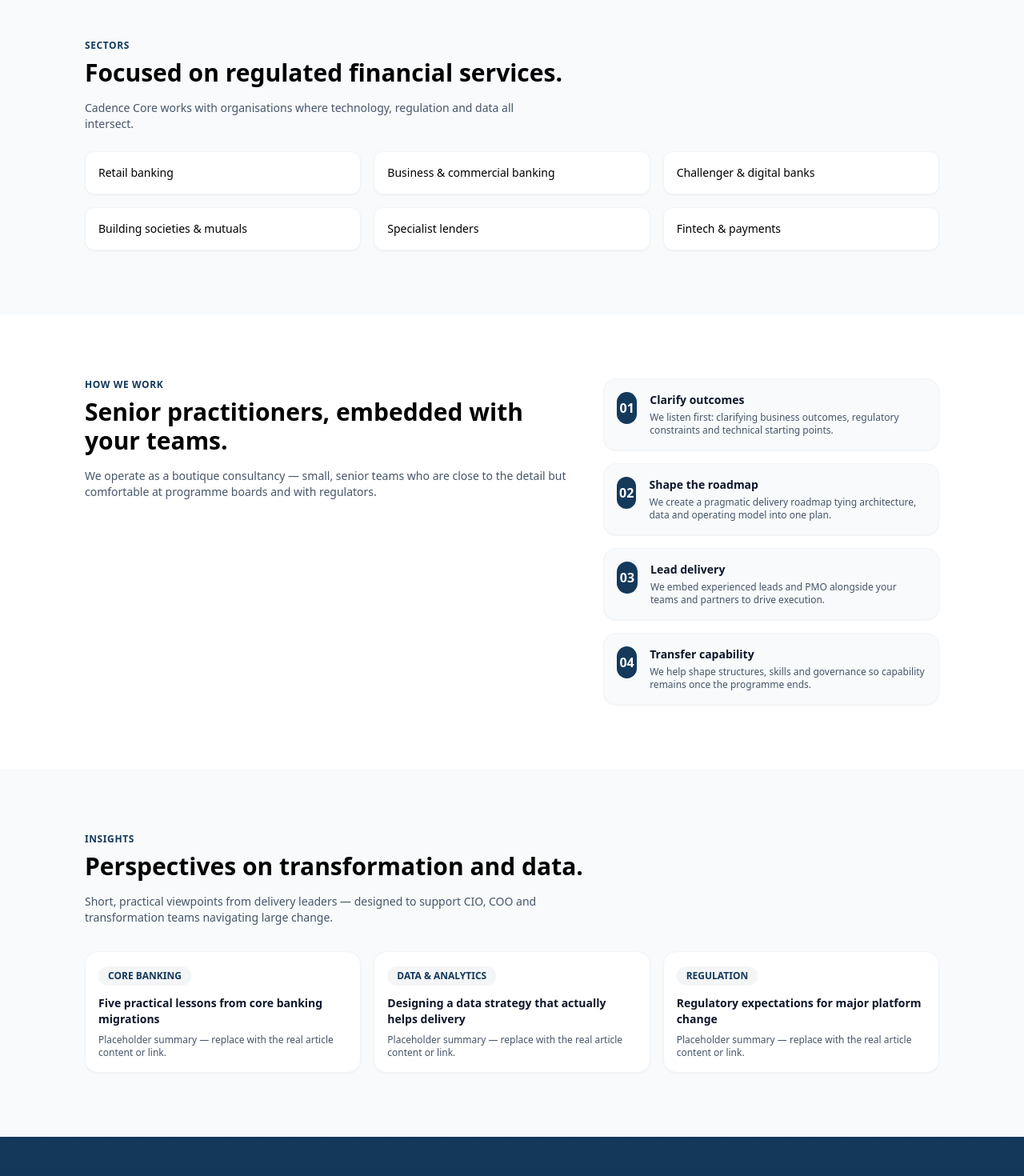
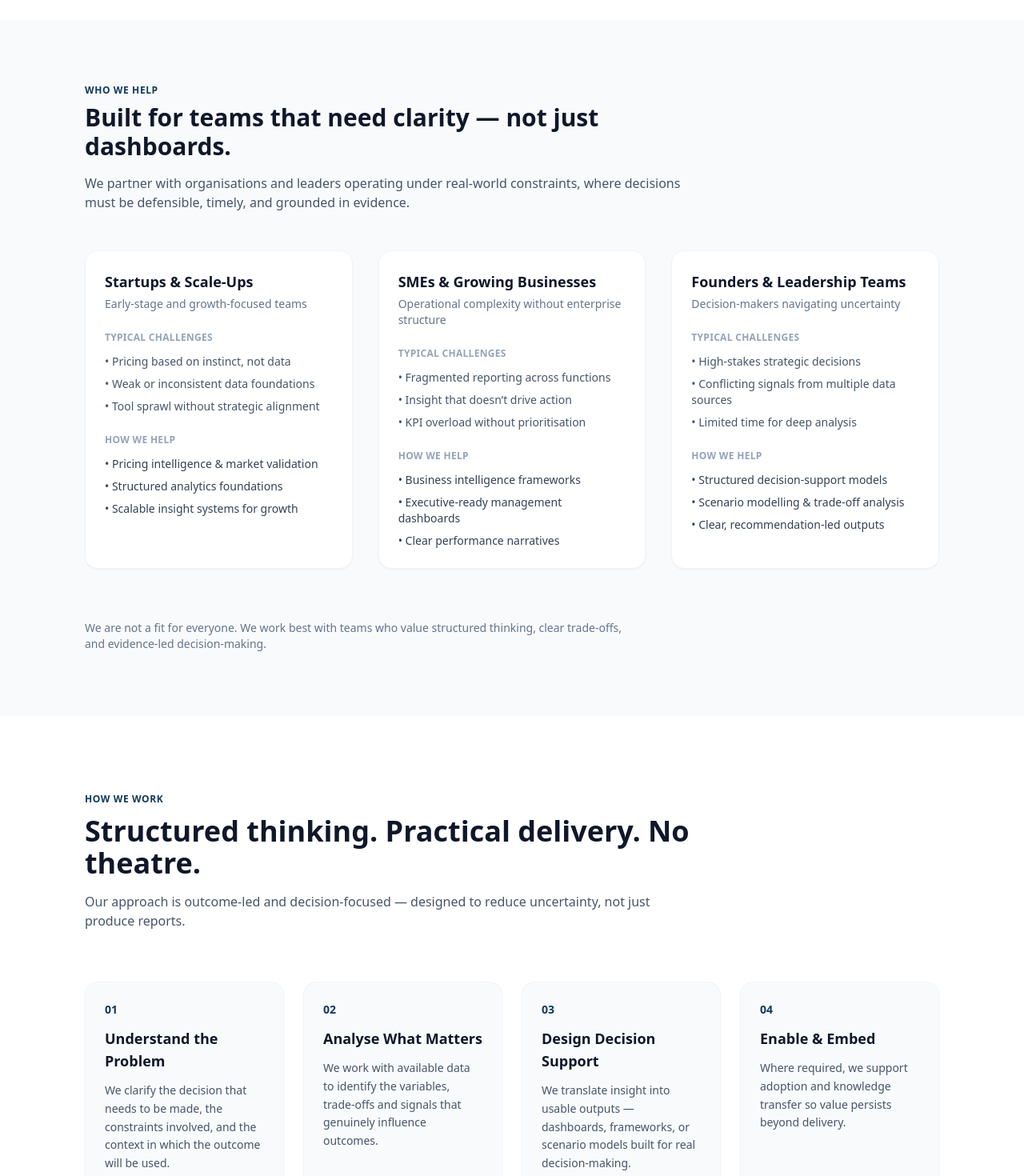
Before and after one commit to MZaidibrahim/cadencecore, a React (Vite) app in the folder frontend/: page / in a window 1280 px wide. Shown: the part 1200-2670 px from the top of the page at 80% size. Built offline with nearby package versions, Linux system fonts and the light colour scheme; no server answers; the HTML template or start-up script is replaced by a standard one.

Commit message:
Update UI Content

```diff
--- a/frontend/src/App.jsx
+++ b/frontend/src/App.jsx
@@ -3,7 +3,7 @@
 import Footer from './components/Footer'
 import Hero from './sections/Hero'
 import Services from './sections/Services'
-import Sectors from './sections/Sectors'
+import WhoWeHelp from './sections/WhoWeHelp'
 import Approach from './sections/Approach'
 import Insights from './sections/Insights'
 import Contact from './sections/Contact'
@@ -24,7 +24,7 @@
       <main className="flex-1">
         <Hero />
         <Services />
-        <Sectors />
+        <WhoWeHelp />
         <Approach />
         <Insights />
         <Contact onSignIn={() => setSignOpen(true)} />
--- a/frontend/src/components/Navbar.jsx
+++ b/frontend/src/components/Navbar.jsx
@@ -6,7 +6,7 @@
 const navItems = [
   { id: 'home', label: 'Home' },
   { id: 'services', label: 'Services' },
-  { id: 'sectors', label: 'Who we help' },
+  { id: 'who-we-help', label: 'Who we help' },
   { id: 'approach', label: 'How we work' },
   { id: 'insights', label: 'Insights' },
   { id: 'contact', label: 'Contact' },
--- a/frontend/src/sections/Approach.jsx
+++ b/frontend/src/sections/Approach.jsx
@@ -1,33 +1,82 @@
 import React from 'react'
 
 const STEPS = [
-  { step: '01', title: 'Clarify outcomes', text: 'We listen first: clarifying business outcomes, regulatory constraints and technical starting points.' },
-  { step: '02', title: 'Shape the roadmap', text: 'We create a pragmatic delivery roadmap tying architecture, data and operating model into one plan.' },
-  { step: '03', title: 'Lead delivery', text: 'We embed experienced leads and PMO alongside your teams and partners to drive execution.' },
-  { step: '04', title: 'Transfer capability', text: 'We help shape structures, skills and governance so capability remains once the programme ends.' },
+  {
+    step: '01',
+    title: 'Understand the Problem',
+    text: 'We clarify the decision that needs to be made, the constraints involved, and the context in which the outcome will be used.'
+  },
+  {
+    step: '02',
+    title: 'Analyse What Matters',
+    text: 'We work with available data to identify the variables, trade-offs and signals that genuinely influence outcomes.'
+  },
+  {
+    step: '03',
+    title: 'Design Decision Support',
+    text: 'We translate insight into usable outputs — dashboards, frameworks, or scenario models built for real decision-making.'
+  },
+  {
+    step: '04',
+    title: 'Enable & Embed',
+    text: 'Where required, we support adoption and knowledge transfer so value persists beyond delivery.'
+  },
 ]
 
 export default function Approach() {
   return (
-    <section id="approach" className="bg-white py-16 sm:py-20">
-      <div className="container-wide grid gap-8 lg:grid-cols-[1fr,420px]">
-        <div>
-          <p className="text-xs font-semibold uppercase tracking-wider text-brand">How we work</p>
-          <h2 className="mt-2 text-2xl sm:text-3xl font-semibold">Senior practitioners, embedded with your teams.</h2>
-          <p className="mt-4 text-sm text-slate-600">We operate as a boutique consultancy — small, senior teams who are close to the detail but comfortable at programme boards and with regulators.</p>
+    <section id="approach" className="bg-white py-20 sm:py-24">
+      <div className="container-wide max-w-6xl mx-auto">
+
+        {/* Section Intro — LEFT ALIGNED */}
+        <div className="max-w-3xl">
+          <p className="text-xs font-semibold uppercase tracking-wider text-brand">
+            How We Work
+          </p>
+
+          <h2 className="mt-3 text-3xl sm:text-4xl font-semibold text-slate-900">
+            Structured thinking. Practical delivery. No theatre.
+          </h2>
+
+          <p className="mt-4 text-base text-slate-600">
+            Our approach is outcome-led and decision-focused — designed to reduce uncertainty,
+            not just produce reports.
+          </p>
         </div>
 
-        <div className="grid gap-4">
-          {STEPS.map(s => (
-            <div key={s.step} className="flex gap-4 rounded-2xl border border-slate-100 bg-slate-50 px-4 py-4 shadow-sm">
-              <div className="h-10 w-10 flex items-center justify-center rounded-full bg-brand text-white font-semibold">{s.step}</div>
-              <div>
-                <h3 className="text-sm font-semibold text-slate-900">{s.title}</h3>
-                <p className="mt-1 text-xs text-slate-600">{s.text}</p>
+        {/* Steps Grid */}
+        <div className="mt-16 grid gap-6 md:grid-cols-2 lg:grid-cols-4">
+          {STEPS.map((s) => (
+            <div
+              key={s.step}
+              className="group rounded-2xl border border-slate-100 bg-slate-50 p-6 shadow-sm transition-all duration-300 hover:-translate-y-2 hover:shadow-lg hover:border-brand/20 hover:bg-white"
+            >
+              <div className="text-sm font-semibold text-brand">
+                {s.step}
               </div>
+
+              <h3 className="mt-3 text-lg font-semibold text-slate-900 transition-colors duration-300 group-hover:text-brand">
+                {s.title}
+              </h3>
+
+              <p className="mt-3 text-sm text-slate-600 leading-relaxed">
+                {s.text}
+              </p>
             </div>
           ))}
         </div>
+
+        {/* Differentiator Block */}
+        <div className="mt-20 max-w-3xl">
+          <p className="text-sm font-semibold text-slate-900">
+            What we don’t do
+          </p>
+
+          <p className="mt-3 text-sm text-slate-600">
+            Generic slide decks • Vanity metrics • Over-engineered models • Insight without action
+          </p>
+        </div>
+
       </div>
     </section>
   )
--- a/frontend/src/sections/Insights.jsx
+++ b/frontend/src/sections/Insights.jsx
@@ -1,25 +1,60 @@
 import React from 'react'
 
 const INSIGHTS = [
-  { title: 'Five practical lessons from core banking migrations', tag: 'Core banking' },
-  { title: 'Designing a data strategy that actually helps delivery', tag: 'Data & analytics' },
-  { title: 'Regulatory expectations for major platform change', tag: 'Regulation' },
+  {
+    title: 'How to move from reactive pricing to structured pricing strategy',
+    tag: 'Pricing & Market Intelligence',
+    summary:
+      'Why instinct-led pricing breaks at scale — and how competitor benchmarking, demand signals, and scenario modelling improve margin clarity.',
+  },
+  {
+    title: 'Why dashboards fail — and how to design decision-ready reporting',
+    tag: 'Business Intelligence',
+    summary:
+      'The difference between reporting activity and supporting decisions. A practical look at KPI design and executive clarity.',
+  },
+  {
+    title: 'Using scenario modelling to reduce strategic decision risk',
+    tag: 'Strategic Decision Support',
+    summary:
+      'How structured trade-off analysis helps leaders evaluate expansion, product, and investment decisions with greater confidence.',
+  },
 ]
 
 export default function Insights() {
   return (
     <section id="insights" className="bg-slate-50 py-16 sm:py-20">
       <div className="container-wide">
-        <p className="text-xs font-semibold uppercase tracking-wider text-brand">Insights</p>
-        <h2 className="mt-2 text-2xl sm:text-3xl font-semibold">Perspectives on transformation and data.</h2>
-        <p className="mt-4 text-sm text-slate-600 max-w-xl">Short, practical viewpoints from delivery leaders — designed to support CIO, COO and transformation teams navigating large change.</p>
+        <p className="text-xs font-semibold uppercase tracking-wider text-brand">
+          Insights
+        </p>
+
+        <h2 className="mt-2 text-2xl sm:text-3xl font-semibold text-slate-900">
+          Perspectives on pricing, analytics, and strategic decision-making.
+        </h2>
+
+        <p className="mt-4 text-sm text-slate-600 max-w-xl">
+          Short, practical viewpoints designed to help founders, operators,
+          and leadership teams make clearer, data-backed decisions.
+        </p>
 
         <div className="mt-8 grid gap-4 md:grid-cols-3">
-          {INSIGHTS.map(i => (
-            <article key={i.title} className="group rounded-2xl border border-slate-100 bg-white p-4 shadow-sm transition-all duration-300 hover:-translate-y-2 hover:shadow-xl hover:border-brand/20 cursor-pointer">
-              <span className="inline-flex rounded-full bg-brand/5 px-3 py-1 text-xs font-semibold uppercase text-brand transition-colors group-hover:bg-brand group-hover:text-white">{i.tag}</span>
-              <h3 className="mt-3 text-sm font-semibold text-slate-900 transition-colors group-hover:text-brand">{i.title}</h3>
-              <p className="mt-2 text-xs text-slate-600">Placeholder summary — replace with the real article content or link.</p>
+          {INSIGHTS.map((i) => (
+            <article
+              key={i.title}
+              className="group rounded-2xl border border-slate-100 bg-white p-5 shadow-sm transition-all duration-300 hover:-translate-y-2 hover:shadow-xl hover:border-brand/20 cursor-pointer"
+            >
+              <span className="inline-flex rounded-full bg-brand/5 px-3 py-1 text-xs font-semibold uppercase text-brand transition-colors group-hover:bg-brand group-hover:text-white">
+                {i.tag}
+              </span>
+
+              <h3 className="mt-4 text-sm font-semibold text-slate-900 transition-colors group-hover:text-brand">
+                {i.title}
+              </h3>
+
+              <p className="mt-3 text-xs text-slate-600 leading-relaxed">
+                {i.summary}
+              </p>
             </article>
           ))}
         </div>
--- a/frontend/src/sections/Sectors.jsx
+++ /dev/null
@@ -1,28 +0,0 @@
-import React from 'react'
-
-const SECTORS = [
-  'Retail banking',
-  'Business & commercial banking',
-  'Challenger & digital banks',
-  'Building societies & mutuals',
-  'Specialist lenders',
-  'Fintech & payments',
-]
-
-export default function Sectors() {
-  return (
-    <section id="sectors" className="bg-slate-50 py-16 sm:py-20">
-      <div className="container-wide">
-        <p className="text-xs font-semibold uppercase tracking-wider text-brand">Sectors</p>
-        <h2 className="mt-2 text-2xl sm:text-3xl font-semibold">Focused on regulated financial services.</h2>
-        <p className="mt-4 text-sm text-slate-600 max-w-xl">Cadence Core works with organisations where technology, regulation and data all intersect.</p>
-
-        <div className="mt-6 grid gap-4 sm:grid-cols-2 lg:grid-cols-3">
-          {SECTORS.map((s) => (
-            <div key={s} className="rounded-xl bg-white p-4 text-sm font-medium border border-slate-100 shadow-sm transition-all duration-300 hover:-translate-y-1 hover:shadow-md hover:border-brand/30 cursor-default">{s}</div>
-          ))}
-        </div>
-      </div>
-    </section>
-  )
-}
--- a/frontend/src/sections/Services.jsx
+++ b/frontend/src/sections/Services.jsx
@@ -2,24 +2,24 @@
 
 const SERVICES = [
   {
-    title: "Core banking modernisation",
+    title: 'Pricing & Market Intelligence',
     description:
-      "Vendor selection, roadmap design and delivery leadership for core platform upgrades and replacements.",
+      'Data-driven pricing strategy, competitor benchmarking, demand modelling, and revenue optimisation to maximise profitability and market positioning.',
   },
   {
-    title: "Enterprise data & analytics",
+    title: 'Business Intelligence & Dashboards',
     description:
-      "Data strategy, architecture and migration to unlock insight and regulatory reporting at scale.",
+      'Custom BI dashboards, KPI frameworks, and performance tracking systems that turn raw data into clear executive insights.',
   },
   {
-    title: "Digital banking & channels",
+    title: 'Strategic Decision Support',
     description:
-      "Customer experience design, API enablement and omnichannel integration anchored in real journeys.",
+      'Scenario modelling, forecasting, and analytics frameworks to support expansion, product launches, and investment decisions.',
   },
   {
-    title: "Change & delivery leadership",
+    title: 'Data Strategy & Analytics Advisory',
     description:
-      "Hands-on delivery leads, PMO and change managers embedded within your organisation.",
+      'End-to-end data strategy design, analytics maturity assessment, and implementation roadmaps to build sustainable analytical capability.',
   },
 ];
 
@@ -33,15 +33,12 @@
               Services
             </p>
             <h2 className="mt-2 text-2xl sm:text-3xl font-semibold">
-              Core transformation, anchored in delivery.
-            </h2>
+  Analytics-led transformation, anchored in measurable impact.
+</h2>
           </div>
           <p className="max-w-xl text-sm text-slate-600">
-            We combine practical programme leadership with specialist banking
-            and data expertise. Every engagement is tailored to the
-            institution's starting point, risk appetite and regulatory
-            landscape.
-          </p>
+  We combine advanced analytics, market intelligence, and strategic advisory to help organisations make confident, data-backed decisions. Every engagement is tailored to your growth stage, industry context, and commercial objectives.
+</p>
         </div>
 
         <div className="mt-8 grid gap-5 md:grid-cols-2">
--- /dev/null
+++ b/frontend/src/sections/WhoWeHelp.jsx
@@ -0,0 +1,122 @@
+import React from 'react'
+
+const WHO_WE_HELP = [
+  {
+    title: 'Startups & Scale-Ups',
+    subtitle: 'Early-stage and growth-focused teams',
+    challenges: [
+      'Pricing based on instinct, not data',
+      'Weak or inconsistent data foundations',
+      'Tool sprawl without strategic alignment',
+    ],
+    solutions: [
+      'Pricing intelligence & market validation',
+      'Structured analytics foundations',
+      'Scalable insight systems for growth',
+    ],
+  },
+  {
+    title: 'SMEs & Growing Businesses',
+    subtitle: 'Operational complexity without enterprise structure',
+    challenges: [
+      'Fragmented reporting across functions',
+      'Insight that doesn’t drive action',
+      'KPI overload without prioritisation',
+    ],
+    solutions: [
+      'Business intelligence frameworks',
+      'Executive-ready management dashboards',
+      'Clear performance narratives',
+    ],
+  },
+  {
+    title: 'Founders & Leadership Teams',
+    subtitle: 'Decision-makers navigating uncertainty',
+    challenges: [
+      'High-stakes strategic decisions',
+      'Conflicting signals from multiple data sources',
+      'Limited time for deep analysis',
+    ],
+    solutions: [
+      'Structured decision-support models',
+      'Scenario modelling & trade-off analysis',
+      'Clear, recommendation-led outputs',
+    ],
+  },
+]
+
+export default function WhoWeHelp() {
+  return (
+    <section id="who-we-help" className="bg-slate-50 py-20">
+      <div className="container-wide">
+
+        {/* Section Header */}
+        <div className="max-w-3xl">
+          <p className="text-xs font-semibold uppercase tracking-wider text-brand">
+            Who We Help
+          </p>
+          <h2 className="mt-2 text-3xl font-semibold text-slate-900">
+            Built for teams that need clarity — not just dashboards.
+          </h2>
+          <p className="mt-4 text-slate-600">
+            We partner with organisations and leaders operating under real-world constraints,
+            where decisions must be defensible, timely, and grounded in evidence.
+          </p>
+        </div>
+
+        {/* Cards */}
+        <div className="mt-12 grid gap-8 lg:grid-cols-3">
+          {WHO_WE_HELP.map((item) => (
+            <div
+              key={item.title}
+              className="group rounded-2xl bg-white p-6 shadow-sm border border-slate-100 transition-all duration-300 hover:-translate-y-2 hover:shadow-lg hover:border-brand/20 cursor-default"
+            >
+              <h3 className="text-lg font-semibold text-slate-900 transition-colors duration-300 group-hover:text-brand">
+                {item.title}
+              </h3>
+
+              <p className="mt-1 text-sm text-slate-500">
+                {item.subtitle}
+              </p>
+
+              {/* Challenges */}
+              <div className="mt-6">
+                <p className="text-xs font-semibold uppercase tracking-wide text-slate-400">
+                  Typical challenges
+                </p>
+
+                <ul className="mt-3 space-y-2 text-sm text-slate-600">
+                  {item.challenges.map((c) => (
+                    <li key={c}>• {c}</li>
+                  ))}
+                </ul>
+              </div>
+
+              {/* Solutions */}
+              <div className="mt-6">
+                <p className="text-xs font-semibold uppercase tracking-wide text-slate-400">
+                  How we help
+                </p>
+
+                <ul className="mt-3 space-y-2 text-sm font-medium text-slate-700">
+                  {item.solutions.map((s) => (
+                    <li key={s}>• {s}</li>
+                  ))}
+                </ul>
+              </div>
+            </div>
+          ))}
+        </div>
+
+        {/* Section Footnote */}
+        <div className="mt-16 max-w-2xl text-sm text-slate-500">
+          <p>
+            We are not a fit for everyone. We work best with teams who value
+            structured thinking, clear trade-offs, and evidence-led decision-making.
+          </p>
+        </div>
+
+      </div>
+    </section>
+  )
+}
```
